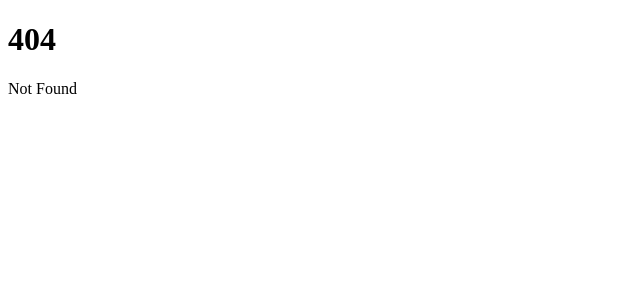
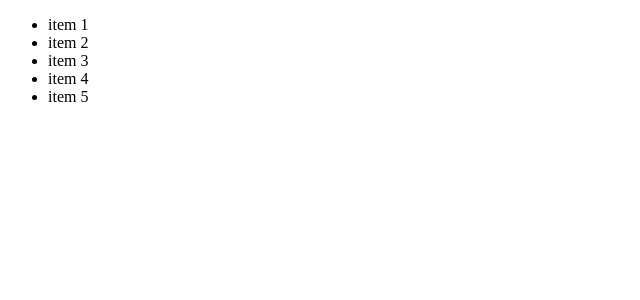
Before and after one commit to MdEstiakAhmed/learn-sveltekit, a SvelteKit app: page /items in a window 1280 px wide. Before the commit this address had no page. Shown: the top 300 px of the page, without its empty margins (0-640 px from the left). Built offline with nearby package versions, Linux system fonts and the light colour scheme.

Commit message:
Add files via upload

```diff
--- /dev/null
+++ b/src/routes/items/+page.svelte
@@ -0,0 +1,7 @@
+<ul>
+    <li>item 1</li>
+    <li>item 2</li>
+    <li>item 3</li>
+    <li>item 4</li>
+    <li>item 5</li>
+</ul>
--- /dev/null
+++ b/src/routes/items/[itemId=integer]/+page.svelte
@@ -0,0 +1,6 @@
+<script>
+    import {page} from "$app/stores"
+    const itemId = $page.params.itemId;
+</script>
+
+<h1>about item {itemId}</h1>
```
